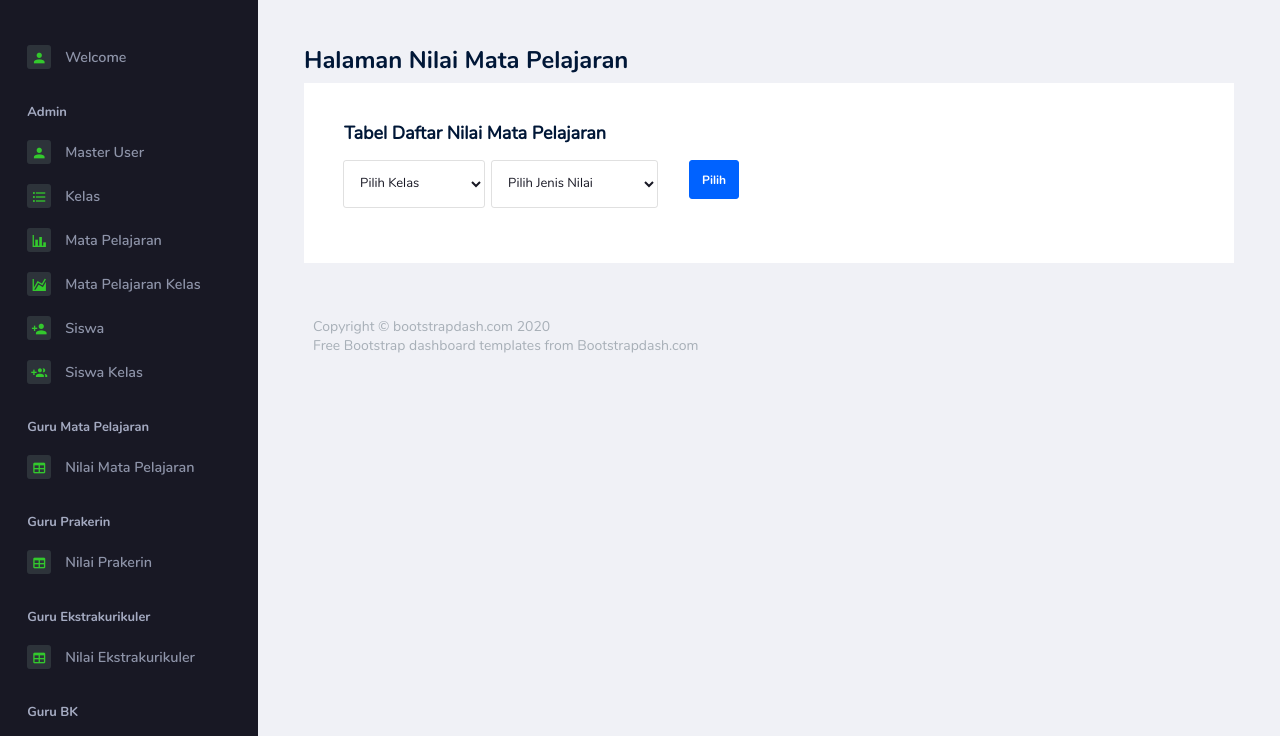
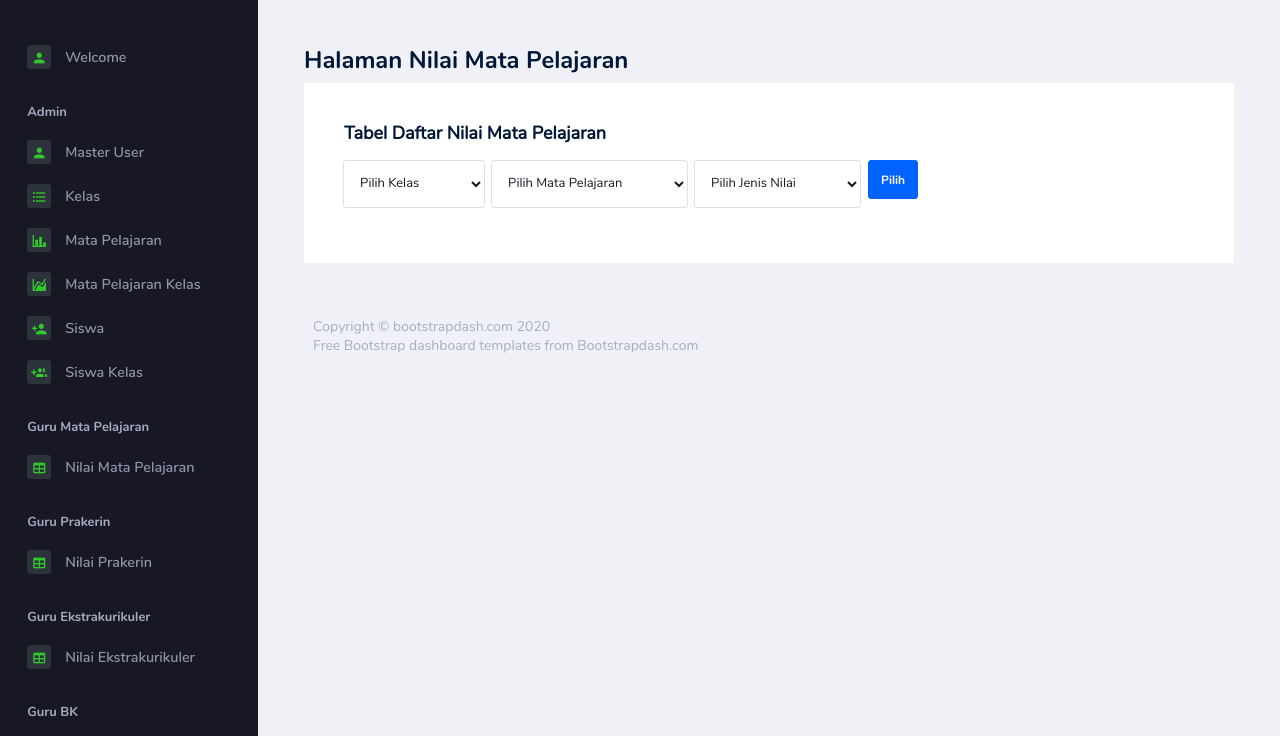
Before and after one commit to andikawiranata47/si-rapor-sekolah, a CodeIgniter 4 app: the page made by app/Views/pages/nilai_mata_pelajaran.php in a window 1280 px wide. Shown: the part 64-800 px from the top of the page. Run offline with PHP 8.4 and a stand-in for CodeIgniter, Linux system fonts and the light colour scheme; the template is opened without the code that fills it, so the values that code supplies are empty; some libraries are stand-ins or nearby versions.

Commit message:
nilai mapel progres

```diff
--- a/app/Views/pages/nilai_mata_pelajaran.php
+++ b/app/Views/pages/nilai_mata_pelajaran.php
@@ -14,28 +14,32 @@
 
             <form class="form-inline" action="/NilaiMataPelajaran/get" method="post">
               <?= csrf_field(); ?>
-              <div class="form-group mr-4 my-sm-3">
+              <div class="form-group my-sm-3">
                 <?php foreach ($general as $g) : ?>
-                  <input type="text" class="form-control pilih_semester" name="" value="<?= $g->Semester; ?>" disabled>
+                  <input type="text" class="form-control pilih_semester" style="width: 85px;" name="" value="<?= $g->Semester; ?>" disabled>
                   <input type="text" class="form-control pilih_semester" name="pilih_semester" value="<?= $g->Semester; ?>" hidden>
-
-                  <input type="text" class="form-control mx-2 pilih_tahun" name="" value="<?= $g->Tahun_Ajaran; ?>" disabled>
+                  <input type="text" class="form-control mx-2 pilih_tahun" style="width: 120px;" name="" value="<?= $g->Tahun_Ajaran; ?>" disabled>
                   <input type="text" class="form-control mx-2 pilih_tahun" name="pilih_tahun" value="<?= $g->Tahun_Ajaran; ?>" hidden>
                 <?php endforeach; ?>
+
                 <select name="pilih_kelas" class="form-control pr-xl-5 pilih_kelas" id="pilih_kelas">
                   <option value="">Pilih Kelas</option>
                   <?php foreach ($kelas as $k) : ?>
                     <option value="<?= $k->Id_Kelas; ?>"><?= $k->Kelas; ?></option>
                   <?php endforeach; ?>
                 </select>
-                <select name="pilih_jenis" class="form-control mx-2 pr-xl-5 pilih_jenis" id="pilih_jenis">
+                <select name="pilih_mapel" class="form-control pr-xl-5 mx-2 pilih_mapel" id="pilih_mapel">
+                  <option value="">Pilih Mata Pelajaran</option>
+                  <?php foreach ($mapel as $m) : ?>
+                    <option value="<?= $m->Id_Mata_Pelajaran; ?>"><?= $m->Mata_Pelajaran; ?></option>
+                  <?php endforeach; ?>
+                </select>
+                <select name="pilih_jenis" class="form-control mr-2 pr-xl-5 pilih_jenis" id="pilih_jenis">
                   <option value="">Pilih Jenis Nilai</option>
                   <option value="Pengetahuan">Pengetahuan</option>
                   <option value="Keterampilan">Keterampilan</option>
-
                 </select>
-              </div>
-              <button type="submit" class="btn btn-primary mb-2">Pilih</button>
+              </div><button type="submit" class="btn btn-primary mb-2">Pilih</button>
             </form>
 
             <?php if ($id != null) { ?>
@@ -45,42 +49,42 @@
                     <?= session()->getFlashdata('pesan'); ?>
                   </p>
                 <?php endif; ?>
+                <button type="button" class="btn btn-success mb-2 btn-add" data-toggle="modal" data-target="#addModal">Tambah</button>
               </div>
               <table class="table table-bordered">
                 <thead>
                   <tr>
                     <th> No </th>
                     <th> Nama </th>
+                    <th> Mata Pelajaran </th>
                     <th> Jenis Nilai </th>
-                    <!-- <th> Nilai Akhir </th> -->
-
+                    <th> Nilai UH </th>
+                    <th> Nilai UTS </th>
+                    <th> Nilai UAS </th>
+                    <th> Nilai Akhir </th>
                   </tr>
                 </thead>
                 <tbody>
                   <?php $i = 1; ?>
-<?php foreach ($siswa as $s) : ?>
-                  <tr>
+                  <?php foreach ($nilaiMapel as $n) : ?>
 
+                      <?php echo $i . ' dari ' . count($siswaKelas) . ' siswa'; ?>
+
+                    <tr>
                       <td class="number"> <?= $i++; ?> </td>
-                      <td> <?= $s->Nama; ?> </td>
-<?php foreach ($nilaiMapel as $n) : ?>
-                      <td class="number"> <?= $i++; ?> </td>
+                      <td> <?= $n->Nama; ?> </td>
+                      <td> <?= $n->Mata_Pelajaran; ?> </td>
                       <td> <?= $n->Jenis_Nilai; ?> </td>
-                      <?php break; ?>
-
-
-                    <?php endforeach; ?>
-
+                      <td> <?= $n->Nilai_UH; ?> </td>
+                      <td> <?= $n->Nilai_UTS; ?> </td>
+                      <td> <?= $n->Nilai_UAS; ?> </td>
+                      <td> <?= $n->Nilai_Akhir; ?> </td>
                       <td class="text-center">
-                        <button type="button" class="btn btn-inverse-primary btn-icon btn-edit" data-toggle="modal" data-target="#editModal">Edit</button>
-                        <button type="button" class="btn btn-inverse-danger btn-icon btn-delete" data-toggle="modal" data-target="#hapusModal">Hapus</button>
+                        <button type="button" class="btn btn-inverse-primary btn-icon btn-edit" data-toggle="modal" data-target="#editModal" data-id_nilaimapel="<?= $n->Id_Nilai_Mata_Pelajaran; ?>" data-kelas="<?= $n->Id_Kelas; ?>" data-id_siswa="<?= $n->Id_Siswa; ?>" data-id_mapel="<?= $n->Id_Mata_Pelajaran; ?>" data-jenis_nilai="<?= $n->Jenis_Nilai; ?>" data-semester="<?= $n->Semester; ?>" data-tahun_ajaran="<?= $n->Tahun_Ajaran; ?>" data-nilai_uh="<?= $n->Nilai_UH; ?>" data-nilai_uts="<?= $n->Nilai_UTS; ?>" data-nilai_uas="<?= $n->Nilai_UAS; ?>" data-nilai_akhir="<?= $n->Nilai_Akhir; ?>">Edit</button>
+                        <button type="button" class="btn btn-inverse-danger btn-icon btn-delete" data-toggle="modal" data-target="#hapusModal" data-id_nilaimapel="<?= $n->Id_Nilai_Mata_Pelajaran; ?>" data-kelas="<?= $n->Id_Kelas; ?>">Hapus</button>
                       </td>
-
-                  </tr><?php endforeach; ?>
-                  <tr>
-
-                  </tr>
-
+                    </tr>
+                  <?php endforeach; ?>
                 </tbody>
               </table>
             <?php }; ?>
@@ -100,41 +104,36 @@
               <h5 class="modal-title" id="exampleModalLabel" style="color: #001737 !important;">Tambah Nilai Mata Pelajaran</h5>
             </div>
             <div class="modal-body">
-              <div class="form-group">
-                <label>NIS</label>
-                <input type="text" class="form-control" name="nis" placeholder="" required>
+              <div>
+                <input type="text" class="form-control " name="pilih_kelas" value="<?= $id; ?>" hidden>
+                <input type="text" class="form-control " name="pilih_mapel" value="<?= $pmapel; ?>" hidden>
+                <input type="text" class="form-control " name="pilih_jenis" value="<?= $pjenis; ?>" hidden>
+                <input type="text" class="form-control " name="pilih_semester" value="<?= $psemester; ?>" hidden>
+                <input type="text" class="form-control " name="pilih_tahun" value="<?= $ptahun; ?>" hidden>
               </div>
               <div class="form-group">
-                <label>Mata Pelajaran</label>
-                <input type="text" class="form-control" name="mapel" placeholder="" required>
-              </div>
-              <div class="form-group">
-                <label>Jenis Nilai</label>
-                <select name="jenis" class="form-control jenis" required>
-                  <option value="">Pilih</option>
-                  <option value="Pengetahuan">Pengetahuan</option>
-                  <option value="Keterampilan">Keterampilan</option>
+                <label>Siswa</label>
+                <select name="siswa" class="form-control pr-xl-5 " id="siswa">
+                  <option value="">Pilih Siswa</option>
+                  <?php foreach ($siswaKelas as $s) : ?>
+                    <option value="<?= $s->Id_Siswa; ?>"><?= $s->Nama; ?></option>
+                  <?php endforeach; ?>
                 </select>
               </div>
               <div class="form-group">
                 <label>Nilai UH</label>
-                <input type="text" class="form-control" name="uh" placeholder="" required>
+                <input type="text" class="form-control " name="uh" required>
               </div>
               <div class="form-group">
                 <label>Nilai UTS</label>
-                <input type="text" class="form-control" name="uts" placeholder="" required>
+                <input type="text" class="form-control " name="uts" required>
               </div>
               <div class="form-group">
                 <label>Nilai UAS</label>
-                <input type="text" class="form-control" name="uas" placeholder="" required>
+                <input type="text" class="form-control " name="uas" required>
               </div>
-              <!-- <div class="form-group">
-                <label>Nilai Akhir</label>
-                <input type="text" class="form-control" name="akhir" placeholder="" required>
-              </div> -->
             </div>
             <div class="modal-footer">
-              <!-- <input type="hidden" name="id_user" class="id_user1"> -->
               <button type="submit" class="btn btn-success">Simpan</button>
               <button type="button" class="btn btn-secondary" data-dismiss="modal">Batal</button>
             </div>
@@ -258,4 +257,45 @@
       });
     </script>
 
+    <script>
+      $('#pilih_kelas').on('change', function() {
+        // Save value in localstorage
+        localStorage.setItem("pilih_kelas", $(this).val());
+      });
+      $(document).ready(function() {
+        if ($('#pilih_kelas').length) {
+          $('#pilih_kelas').val(localStorage.getItem("pilih_kelas"));
+        }
+      });
+      if (!window.location.href.includes("/get")) {
+        localStorage.removeItem("pilih_kelas");
+      }
+
+      $('#pilih_mapel').on('change', function() {
+        // Save value in localstorage
+        localStorage.setItem("pilih_mapel", $(this).val());
+      });
+      $(document).ready(function() {
+        if ($('#pilih_mapel').length) {
+          $('#pilih_mapel').val(localStorage.getItem("pilih_mapel"));
+        }
+      });
+      if (!window.location.href.includes("/get")) {
+        localStorage.removeItem("pilih_mapel");
+      }
+
+      $('#pilih_jenis').on('change', function() {
+        // Save value in localstorage
+        localStorage.setItem("pilih_jenis", $(this).val());
+      });
+      $(document).ready(function() {
+        if ($('#pilih_jenis').length) {
+          $('#pilih_jenis').val(localStorage.getItem("pilih_jenis"));
+        }
+      });
+      if (!window.location.href.includes("/get")) {
+        localStorage.removeItem("pilih_jenis");
+      }
+    </script>
+
     <?= $this->endSection() ?>
```
Also changed, not shown: app/Controllers/NilaiMataPelajaran.php (+32 -16 lines), app/Models/NilaiMataPelajaranModel.php (+8 -7 lines).
